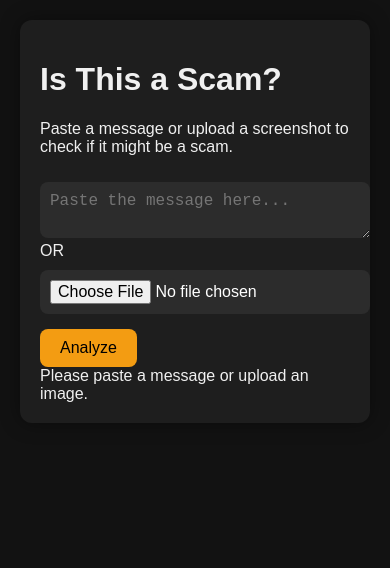
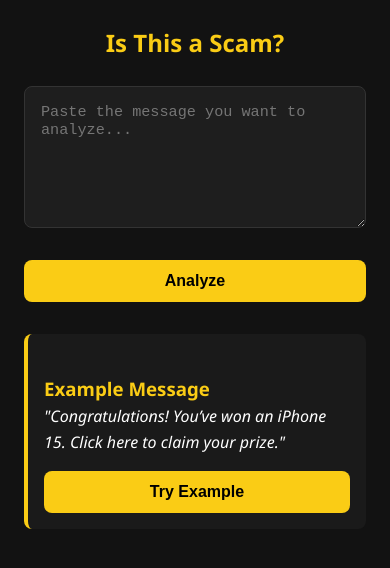
Before and after one commit to AneleTk/is-this-a-scam-frontend, a plain HTML site: page docs/index.html in a window 390 px wide. Both pictures are taken after a click on the button "Analyze". Drawn offline with Linux system fonts and the light colour scheme.

```diff
--- a/docs/index.html
+++ b/docs/index.html
@@ -2,51 +2,57 @@
 <html lang="en">
 <head>
   <meta charset="UTF-8" />
-  <meta name="viewport" content="width=device-width, initial-scale=1.0"/>
-  <title>Is This a Scam?</title>
+  <meta name="viewport" content="width=device-width, initial-scale=1" />
   <link rel="stylesheet" href="style.css" />
+  <title>Is This a Scam? - Analyze Message</title>
 </head>
 <body>
-  <div class="container">
+  <main class="container">
     <h1>Is This a Scam?</h1>
-    <p>Paste a message or upload a screenshot to check if it might be a scam.</p>
 
-    <textarea id="textInput" placeholder="Paste the message here..."></textarea>
-    <div class="or">OR</div>
-    <input type="file" id="imageInput" accept="image/*" />
+    <label for="messageInput" class="sr-only">Enter the message you want to analyze</label>
+    <textarea id="messageInput" rows="6" placeholder="Paste the message you want to analyze..." aria-label="Message to analyze"></textarea>
 
-    <button onclick="analyze()">Analyze</button>
+    <button id="analyzeBtn" aria-live="polite">Analyze</button>
+    <div id="status" role="status" aria-live="polite"></div>
 
-    <div id="result"></div>
-  </div>
+    <section id="resultContainer" style="display: none;" aria-live="polite" aria-atomic="true">
+      <h2>Analysis Result</h2>
+      <pre id="resultText"></pre>
+    </section>
 
-  <!-- Load OCR library -->
-  <script src="https://cdn.jsdelivr.net/npm/tesseract.js@4.0.2/dist/tesseract.min.js"></script>
+    <section id="exampleContainer">
+      <h3>Example Message</h3>
+      <p><em>"Congratulations! You’ve won an iPhone 15. Click here to claim your prize."</em></p>
+      <button id="tryExampleBtn">Try Example</button>
+    </section>
+  </main>
 
-  <!-- JS with your backend URL -->
   <script>
-    async function analyze() {
-      const textArea = document.getElementById("textInput");
-      const fileInput = document.getElementById("imageInput");
-      const resultDiv = document.getElementById("result");
+    const analyzeBtn = document.getElementById("analyzeBtn");
+    const tryExampleBtn = document.getElementById("tryExampleBtn");
+    const messageInput = document.getElementById("messageInput");
+    const status = document.getElementById("status");
+    const resultContainer = document.getElementById("resultContainer");
+    const resultText = document.getElementById("resultText");
 
-      let message = textArea.value;
+    tryExampleBtn.addEventListener("click", () => {
+      messageInput.value = "Congratulations! You’ve won an iPhone 15. Click here to claim your prize.";
+      analyzeBtn.click();
+    });
 
-      // If no text but image selected, use OCR
-      if (!message && fileInput.files.length > 0) {
-        resultDiv.innerText = "Extracting text from image...";
-        const file = fileInput.files[0];
-        const { data: { text } } = await Tesseract.recognize(file, 'eng');
-        message = text;
-        textArea.value = text;
-      }
+    analyzeBtn.addEventListener("click", async () => {
+      const message = messageInput.value.trim();
 
-      if (!message.trim()) {
-        resultDiv.innerText = "Please paste a message or upload an image.";
+      if (!message) {
+        alert("Please enter a message to analyze.");
         return;
       }
 
-      resultDiv.innerText = "Analyzing...";
+      analyzeBtn.disabled = true;
+      status.textContent = "Analyzing...";
+      resultContainer.style.display = "none";
+      resultText.textContent = "";
 
       try {
         const response = await fetch("https://is-this-a-scam-backend.onrender.com/analyze", {
@@ -57,16 +63,21 @@
           body: JSON.stringify({ message })
         });
 
+        if (!response.ok) {
+          const errorData = await response.json();
+          throw new Error(errorData.error || "Unknown error occurred.");
+        }
+
         const data = await response.json();
-        if (data.result) {
-          resultDiv.innerText = data.result;
-        } else {
-          resultDiv.innerText = "Error: " + (data.error || "Unexpected response.");
-        }
-      } catch (err) {
-        resultDiv.innerText = "Failed to reach the server.";
+        resultText.textContent = data.result || "No result returned.";
+        resultContainer.style.display = "block";
+        status.textContent = "";
+      } catch (error) {
+        status.textContent = `Error: ${error.message}`;
+      } finally {
+        analyzeBtn.disabled = false;
       }
-    }
+    });
   </script>
 </body>
 </html>
--- a/docs/style.css
+++ b/docs/style.css
@@ -1,51 +1,134 @@
-body {
+/* Reset & Base */
+* {
+  box-sizing: border-box;
   margin: 0;
-  font-family: Arial, sans-serif;
-  background: #121212;
-  color: #f0f0f0;
-  padding: 20px;
+  padding: 0;
 }
 
-.container {
-  max-width: 700px;
-  margin: auto;
-  background: #1e1e1e;
-  padding: 20px;
-  border-radius: 12px;
-  box-shadow: 0 0 20px rgba(0, 0, 0, 0.4);
+body {
+  font-family: 'Segoe UI', Tahoma, Geneva, Verdana, sans-serif;
+  background-color: #121212;
+  color: #ffffff;
+  padding: 1rem;
+  line-height: 1.6;
 }
 
-textarea,
-input[type="file"] {
-  width: 100%;
-  margin-top: 10px;
-  padding: 10px;
-  border-radius: 8px;
-  border: none;
-  font-size: 1rem;
-  background: #2c2c2c;
-  color: #fff;
+/* Container */
+.container {
+  max-width: 600px;
+  margin: auto;
+  padding: 1rem;
 }
 
+/* Headings */
+h1 {
+  font-size: 2rem;
+  text-align: center;
+  margin-bottom: 1.5rem;
+  color: #facc15;
+}
+
+h2, h3 {
+  color: #facc15;
+  margin-top: 1.5rem;
+}
+
+/* Textarea */
+textarea {
+  width: 100%;
+  padding: 1rem;
+  margin-bottom: 1rem;
+  font-size: 1rem;
+  border: 1px solid #333;
+  border-radius: 8px;
+  background-color: #1e1e1e;
+  color: #ffffff;
+  resize: vertical;
+}
+
+/* Buttons */
 button {
-  margin-top: 15px;
-  padding: 10px 20px;
-  background: #f39c12;
+  background-color: #facc15;
   color: #000;
+  padding: 0.75rem 1.5rem;
+  font-size: 1rem;
+  font-weight: bold;
   border: none;
   border-radius: 8px;
-  font-size: 1rem;
   cursor: pointer;
+  transition: background-color 0.2s ease;
+  margin-top: 0.5rem;
 }
 
 button:hover {
-  background: #e67e22;
+  background-color: #eab308;
 }
 
-.result {
-  margin-top: 20px;
-  background: #2c2c2c;
-  padding: 15px;
-  border-radius: 10px;
+button:disabled {
+  background-color: #555;
+  cursor: not-allowed;
+}
+
+/* Result Section */
+#resultContainer {
+  background-color: #1e1e1e;
+  padding: 1rem;
+  border-radius: 8px;
+  margin-top: 1rem;
+}
+
+pre {
   white-space: pre-wrap;
+  word-wrap: break-word;
 }
+
+/* Status message */
+#status {
+  margin-top: 1rem;
+  color: #ff6b6b;
+  font-weight: bold;
+}
+
+/* Example Message Section */
+#exampleContainer {
+  margin-top: 2rem;
+  background-color: #1a1a1a;
+  padding: 1rem;
+  border-left: 4px solid #facc15;
+  border-radius: 8px;
+}
+
+#exampleContainer p {
+  font-style: italic;
+  margin-bottom: 0.5rem;
+}
+
+/* Accessibility: screen-reader only */
+.sr-only {
+  position: absolute;
+  left: -10000px;
+  top: auto;
+  width: 1px;
+  height: 1px;
+  overflow: hidden;
+}
+
+/* Responsive tweaks */
+@media (max-width: 600px) {
+  body {
+    padding: 0.5rem;
+  }
+
+  h1 {
+    font-size: 1.5rem;
+  }
+
+  button {
+    width: 100%;
+    padding: 0.75rem;
+  }
+
+  textarea {
+    font-size: 0.95rem;
+  }
+}
```
